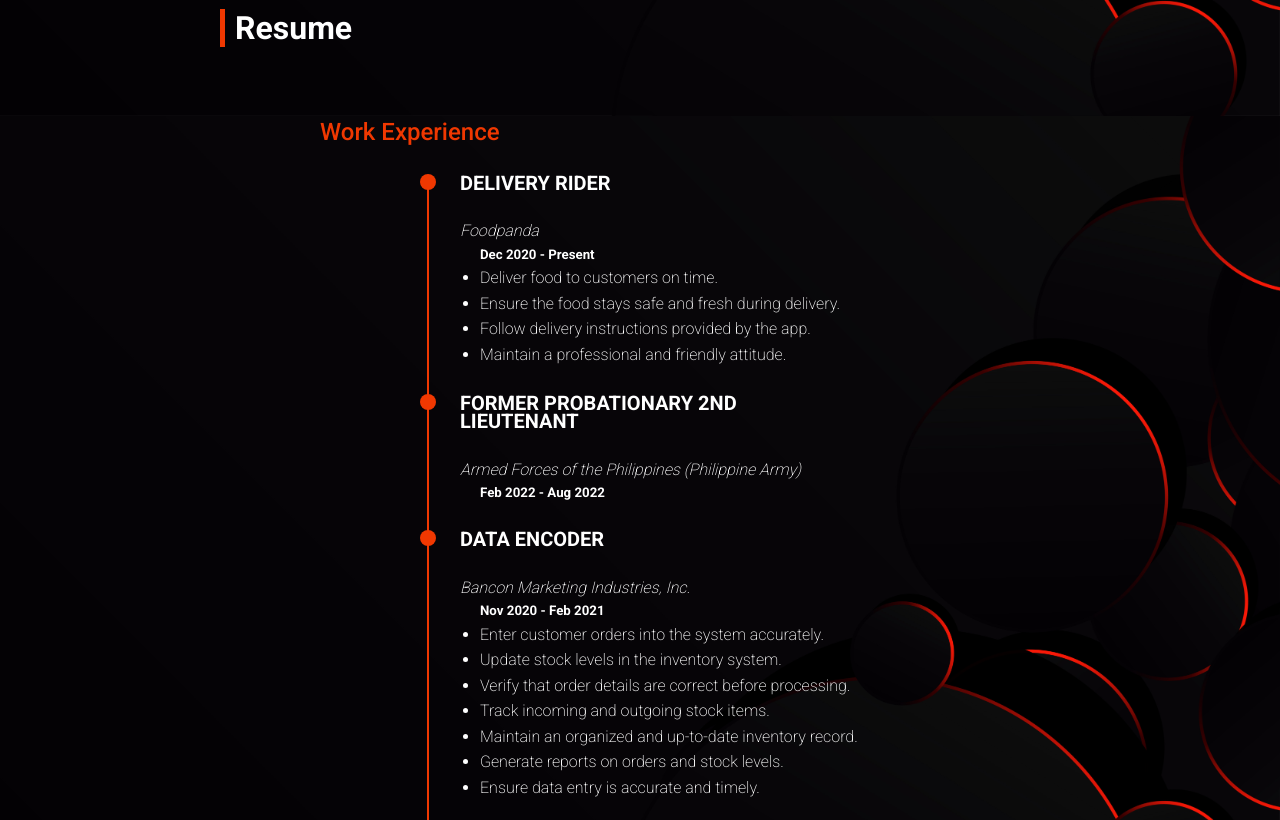
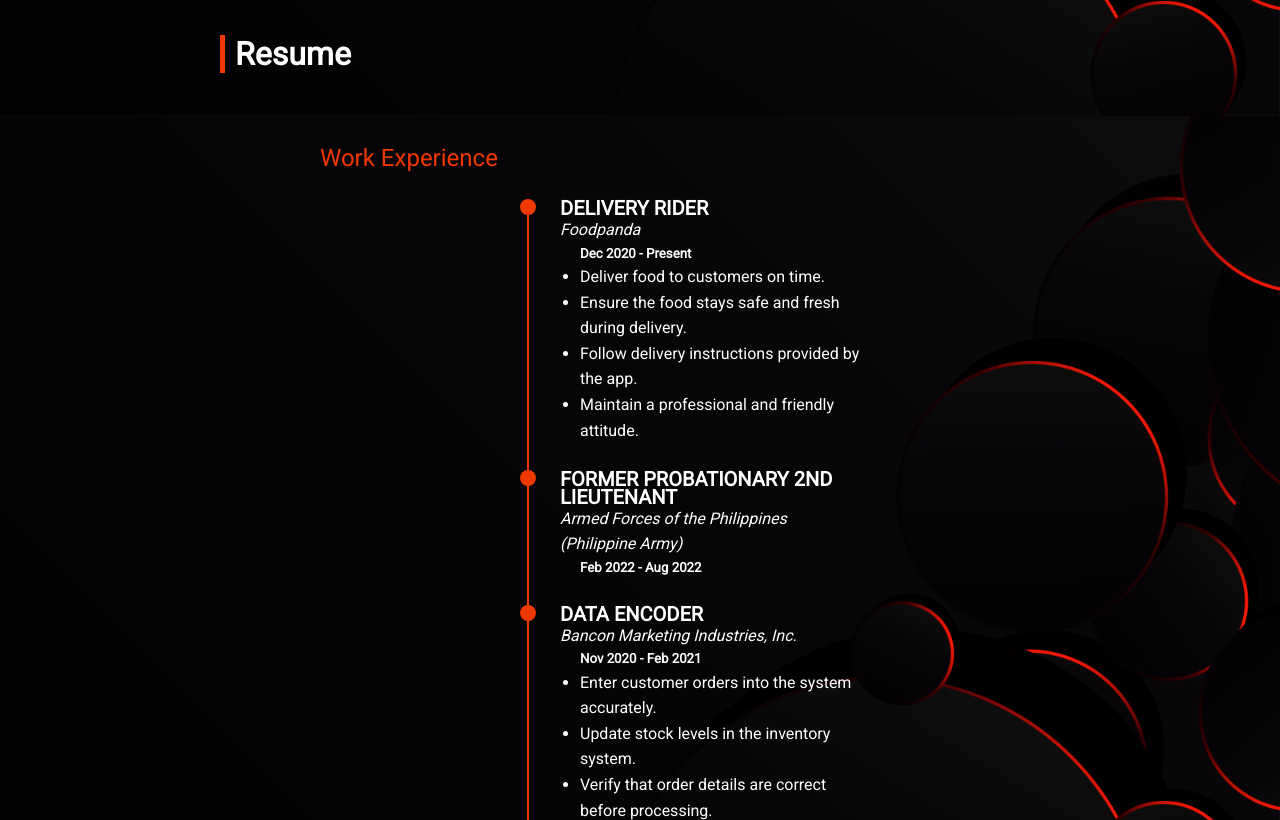
Before and after one commit to Alas4370/AJA2.github.io, a plain HTML site: page index.html in a window 1280 px wide. Shown: the part 2284-3104 px from the top of the page. Drawn offline with Linux system fonts and the light colour scheme.

Commit message:
Change some UI

```diff
--- a/assets/css/style.css
+++ b/assets/css/style.css
@@ -33,9 +33,7 @@ h2 {
 h4 {
     display: block;
     margin-block-start: 1.33em;
-    margin-block-end: 1.33em;
     margin-inline-start: 0px;
-    margin-inline-end: 0px;
     font-weight: bold;
     unicode-bidi: isolate;
 }
@@ -326,7 +324,7 @@ header#hero p {
 }
 
 .resume-title-content {
-    padding-left: 100px;
+    padding-left: 200px;
     padding-right: 100px;
 }
 
--- a/index.html
+++ b/index.html
@@ -10,7 +10,7 @@
 
     <link rel="stylesheet" href="assets/css/style.css">
     <!-- Font -->
-    <link href="https://fonts.googleapis.com/css2?family=Roboto:wght@200;500;700&display=swap" rel="stylesheet">
+    <link href="https://fonts.googleapis.com/css2?family=Roboto:wght@400;&display=swap" rel="stylesheet">
     <!-- Icons -->
     <link rel="stylesheet" href="https://cdnjs.cloudflare.com/ajax/libs/font-awesome/5.15.4/css/all.min.css">
 
@@ -74,8 +74,8 @@
                     <div class="about-content-info">
                         <div class="about-half">
                             <ul>
+                              <li><i></i> <strong>Full Name :</strong> <span>Arjohn Jude F. Alagao</span></li>
                               <li><i></i> <strong>Birthday :</strong> <span>30 April 1997</span></li>
-                              <li><i></i> <strong>Website :</strong> <a target="_blank" href="https://arjohnjudealagao.w3spaces.com/index.html"><span>https://arjohnjudealagao.w3spaces.com</span></a></li>
                               <li><i></i> <strong>Phone :</strong> <span>+639 12 856 4942</span></li>
                               <li><i></i> <strong>City :</strong> <span>Iloilo City, PH</span></li>
                             </ul>
@@ -85,7 +85,7 @@
                               <li><i></i> <strong>Age :</strong> <span>27</span></li>
                               <li><i></i> <strong>Degree :</strong> <span>Bachelor</span></li>
                               <li><i></i> <strong>Email :</strong> <span>arjohnjudealagao@gmail.com</span></li>
-                              <li><i></i> <strong>Freelance :</strong> <span>Available</span></li>
+                              <li><i></i> <strong>Website :</strong> <a target="_blank" href="https://arjohnjudealagao.w3spaces.com/index.html"><span>https://arjohnjudealagao.w3spaces.com</span></a></li>
                             </ul>
                         </div>
                     </div>
```
